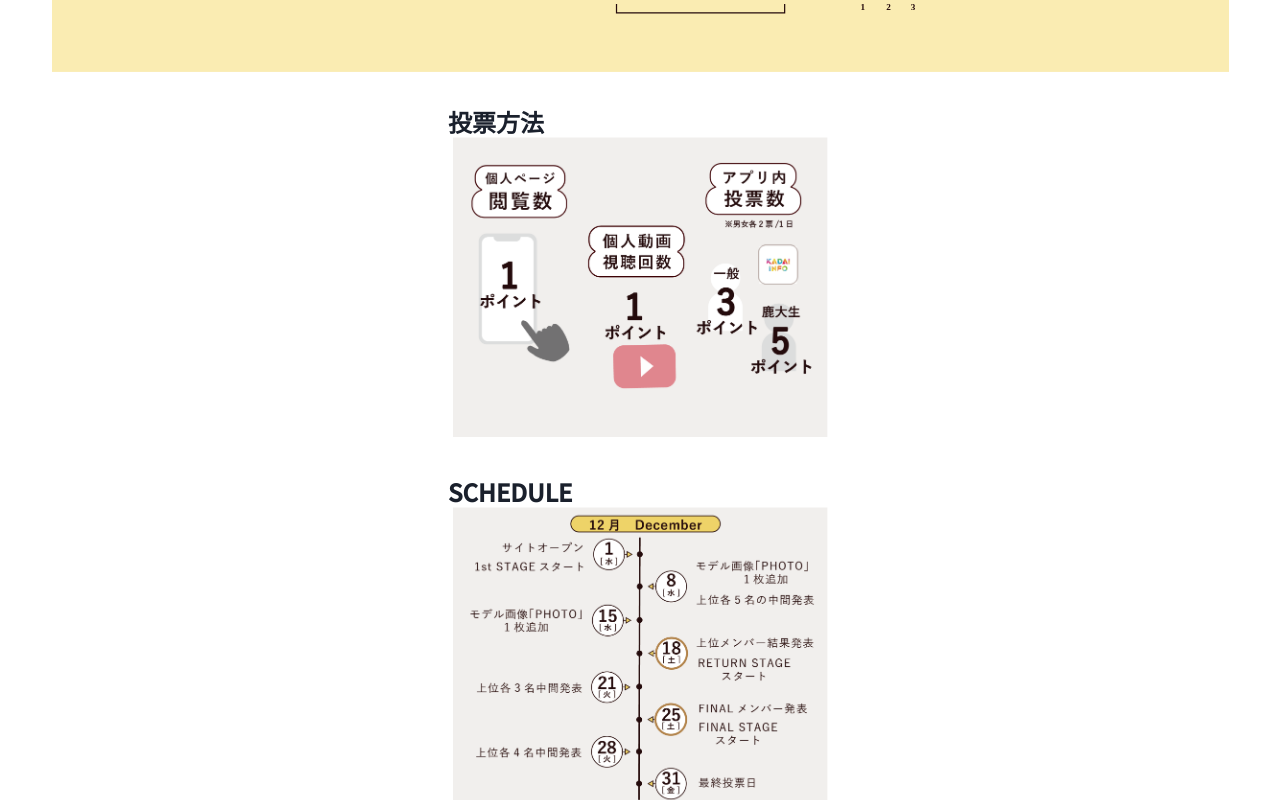
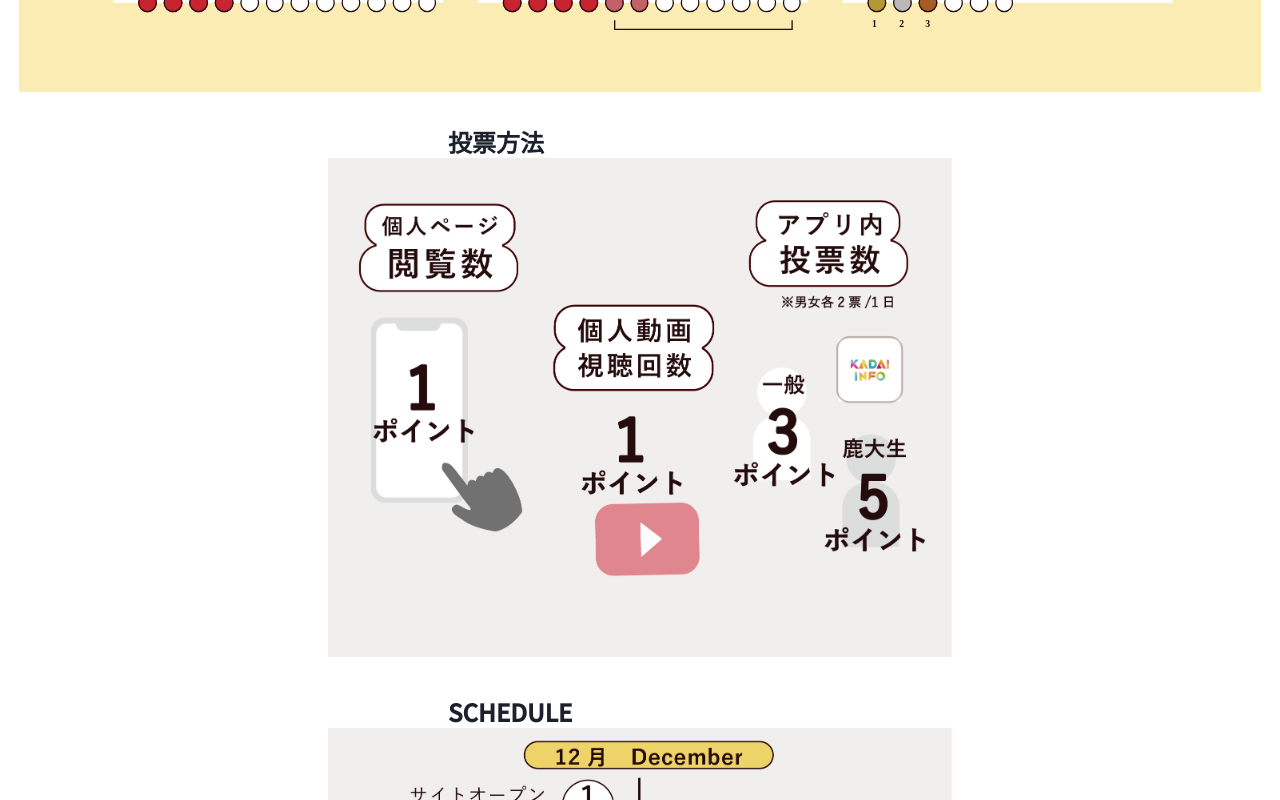
Before and after one commit to kaitolim7/binanbijo2021, a Next.js app: page /intro in a window 1280 px wide. Shown: the part 1500-2300 px from the top of the page. Built offline with nearby package versions, Linux system fonts and the light colour scheme.

Commit message:
feat: image size

```diff
--- a/src/components/HowToVote.tsx
+++ b/src/components/HowToVote.tsx
@@ -1,11 +1,17 @@
 import { Box } from "@chakra-ui/layout";
 import HowToVoteImage from "../../public/svgs/howtovote.svg";
 import Image from "next/image";
+import { useBreakpointValue } from "@chakra-ui/media-query";
 
 export default function HowToVote() {
+  const isXl = useBreakpointValue({ sm: false, md: false, lg: true, xl: true });
   return (
     <Box>
-      <Image src={HowToVoteImage} />
+      {isXl ? (
+        <Image src={HowToVoteImage} width={625} height={500} />
+      ) : (
+        <Image src={HowToVoteImage} width={375} height={300} />
+      )}
     </Box>
   );
 }
--- a/src/components/Schedule.tsx
+++ b/src/components/Schedule.tsx
@@ -1,11 +1,18 @@
 import { Box } from "@chakra-ui/layout";
 import ScheduleImage from "../../public/images/schedule.png";
 import Image from "next/image";
+import { useBreakpointValue } from "@chakra-ui/media-query";
 
 export default function Schedule() {
+  const isXl = useBreakpointValue({ sm: false, md: false, lg: true, xl: true });
+
   return (
     <Box>
-      <Image src={ScheduleImage} width={375} height={300} />
+      {isXl ? (
+        <Image src={ScheduleImage} width={625} height={500} />
+      ) : (
+        <Image src={ScheduleImage} width={375} height={300} />
+      )}
     </Box>
   );
 }
--- a/src/pages/index.tsx
+++ b/src/pages/index.tsx
@@ -118,7 +118,7 @@ const Home: NextPage = ({ girlsTopImages, boysTopImages, news }: any) => {
         {isXl ? (
           <Image src={KadaiInfoImage} width={500} height={400} />
         ) : (
-          <Image src={KadaiInfoImage} width={375} height={300} />
+          <Image src={KadaiInfoImage} width={414} height={331} />
         )}
       </Flex>
       <Box marginTop="12px" />
--- a/src/pages/intro.tsx
+++ b/src/pages/intro.tsx
@@ -38,7 +38,7 @@ export default function Intro() {
       </Center>
       <Center marginTop={[6, 0]}>
         {isXl ? (
-          <Image src={IntroXlImage} height={360} />
+          <Image src={IntroXlImage} height={380} />
         ) : (
           <Image src={IntroImage} />
         )}
```
